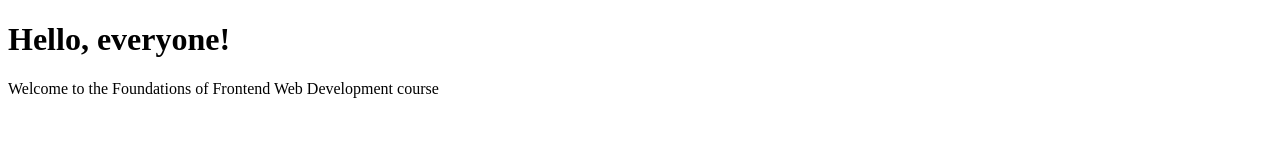
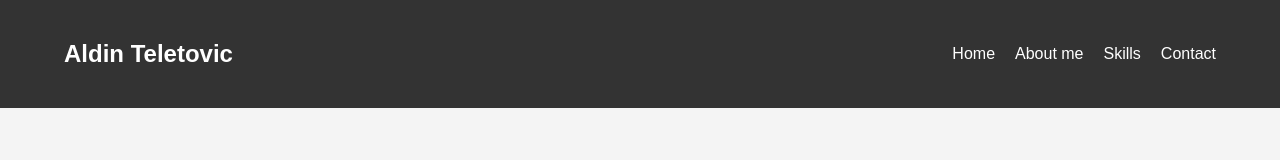
Before and after one commit to AldinTeletovicc/FoundationOfFrontendWeb, a plain HTML site: page index.html in a window 1280 px wide. Drawn offline with Linux system fonts and the light colour scheme.

Commit message:
drugi projekat

```diff
--- a/index.html
+++ b/index.html
@@ -1,12 +1,84 @@
 <!DOCTYPE html>
 <html lang="en">
 <head>
-    <meta charset="UTF-8">
-    <meta name="viewport" content="width=device-width, initial-scale=1.0">
-    <title>Hello World</title>
+<meta charset="UTF-8">
+<meta name="viewport" content="width=device-width, initial-scale=1.0">
+<title>Portfolio</title>
+<style>
+  body {
+    margin: 0;
+    font-family: Arial, sans-serif;
+    background-color: #f4f4f4;
+  }
+
+  nav {
+    background-color: #333;
+    color: #fff;
+    padding: 20px 0;
+  }
+
+  .container {
+    width: 90%;
+    margin: 0 auto;
+    display: flex;
+    justify-content: space-between;
+    align-items: center;
+  }
+
+  nav ul {
+    list-style-type: none;
+    margin: 0;
+    padding: 0;
+    display: flex;
+  }
+
+  nav ul li {
+    margin-right: 20px;
+  }
+
+  nav ul li:last-child {
+    margin-right: 0;
+  }
+
+  nav ul li a {
+    color: #fff;
+    text-decoration: none;
+    transition: color 0.3s ease;
+  }
+
+  nav ul li a:hover {
+    color: #ffd700;
+  }
+
+  @media (max-width: 768px) {
+    nav ul {
+      flex-direction: column;
+      align-items: center;
+    }
+
+    nav ul li {
+      margin: 10px 0;
+    }
+  }
+</style>
 </head>
 <body>
-    <h1>Hello, everyone!</h1>
-    <p>Welcome to the Foundations of Frontend Web Development course </p>
+
+<nav>
+  <div class="container">
+    <h1>Aldin Teletovic</h1>
+    <ul>
+      <li><a href="#">Home</a></li>
+      <li><a href="#">About me</a></li>
+      <li><a href="#">Skills</a></li>
+      <li><a href="#">Contact</a></li>
+    </ul>
+  </div>
+</nav>
+
+<div>
+  <!-- Your portfolio content goes here -->
+</div>
+
 </body>
 </html>
```
Also changed, not shown: labs/lab3/lab3.html (+47 -0 lines), style.css (added).
